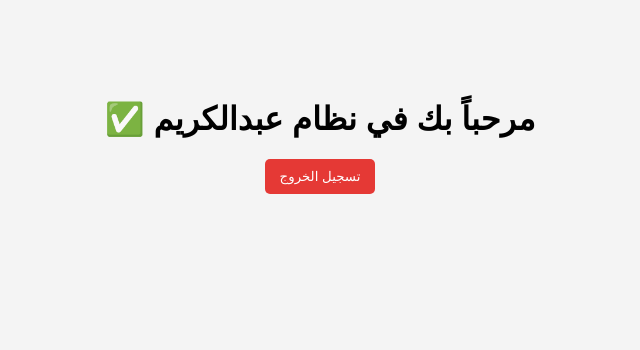
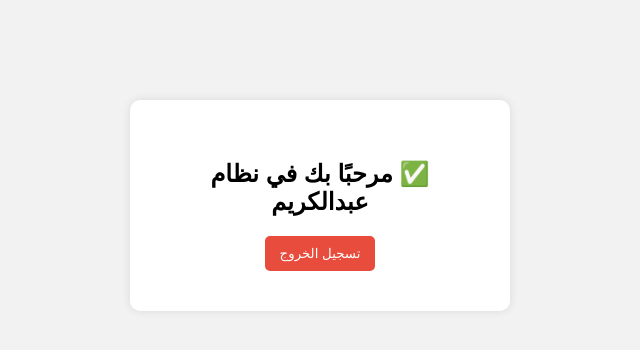
Before and after one commit to abdulkarimmohmmed-2007/Klkl-apll, a website: page index.html in a window 1280 px wide. Shown: the whole page, without its empty margins (320-960 px from the left). Drawn offline with Linux system fonts and the light colour scheme; sample sign-in values are in the browser's storage.

Commit message:
Update index.html

```diff
--- a/index.html
+++ b/index.html
@@ -2,36 +2,45 @@
 <html lang="ar" dir="rtl">
 <head>
   <meta charset="UTF-8" />
-  <title>الصفحة الرئيسية - نظام عبدالكريم</title>
+  <title>نظام عبدالكريم</title>
   <style>
     body {
       font-family: sans-serif;
-      background: #f4f4f4;
       text-align: center;
+      background: #f2f2f2;
       margin-top: 100px;
     }
+    .container {
+      background: white;
+      padding: 40px;
+      border-radius: 10px;
+      box-shadow: 0 0 10px rgba(0,0,0,0.1);
+      width: 300px;
+      margin: auto;
+    }
     button {
-      padding: 10px 15px;
-      background: #e53935;
+      background: #e74c3c;
       color: white;
       border: none;
+      padding: 10px 15px;
       border-radius: 5px;
       cursor: pointer;
     }
   </style>
 </head>
 <body>
-  <h1>مرحباً بك في نظام عبدالكريم ✅</h1>
-  <button onclick="logout()">تسجيل الخروج</button>
+  <div class="container">
+    <h2>✅ مرحبًا بك في نظام عبدالكريم</h2>
+    <button onclick="logout()">تسجيل الخروج</button>
+  </div>
 
   <script>
-    // التحقق من حالة الدخول
+    // ✅ فحص حالة تسجيل الدخول
     if (!localStorage.getItem("loggedIn")) {
-      // إذا ما داخل، يرجعه لصفحة تسجيل الدخول
       window.location.href = "/login.html";
     }
 
-    // تسجيل الخروج
+    // 🚪 تسجيل الخروج
     function logout() {
       localStorage.removeItem("loggedIn");
       window.location.href = "/login.html";
```
